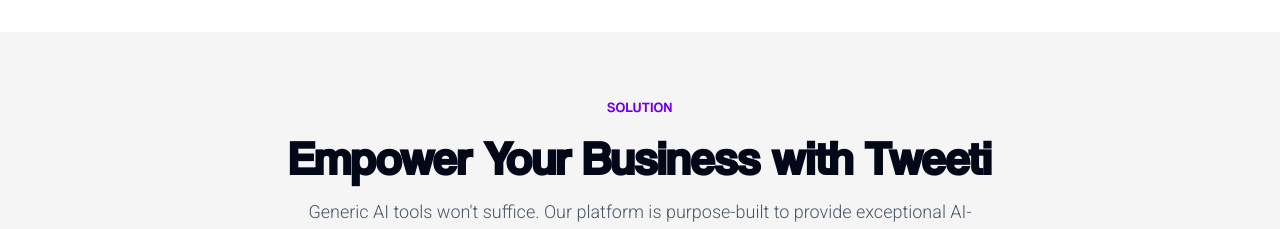
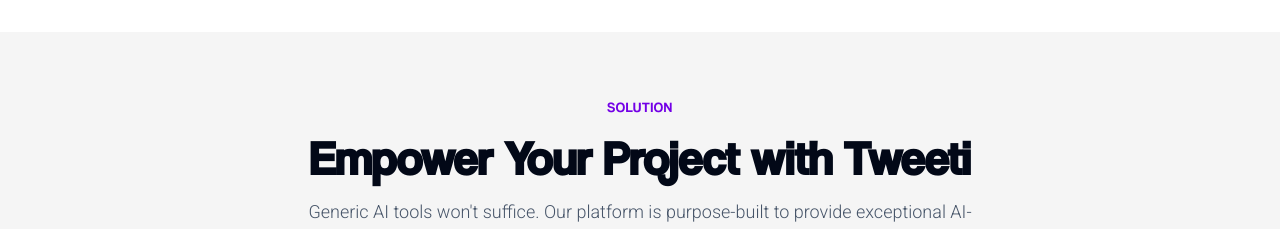
Before and after one commit to IshitaPathak/Tweeti_Frontend_Arlink, a Next.js app: page / in a window 1280 px wide. Shown: the part 1720-1949 px from the top of the page. Built offline with nearby package versions, Linux system fonts and the light colour scheme; no server answers.

Commit message:
fix minor bugs

```diff
--- a/src/components/sections/header.tsx
+++ b/src/components/sections/header.tsx
@@ -260,7 +260,7 @@
             </button>
 
             <CardHeader>
-              <CardTitle className="text-2xl font-heading ">
+              <CardTitle className="text-2xl font-heading tracking-wide ">
                 🔗 Connect GitHub & X
               </CardTitle>
               <p className="text-sm font-body tracking-body text-muted-foreground mt-1">
--- a/src/components/sections/solution.tsx
+++ b/src/components/sections/solution.tsx
@@ -30,7 +30,7 @@
 	return (
 		<Section
 			title="Solution"
-			subtitle="Empower Your Business with Tweeti"
+			subtitle="Empower Your Project with Tweeti"
 			description="Generic AI tools won't suffice. Our platform is purpose-built to provide exceptional AI-driven solutions for your unique business needs."
 			className="bg-neutral-100 dark:bg-neutral-900"
 		>
```
